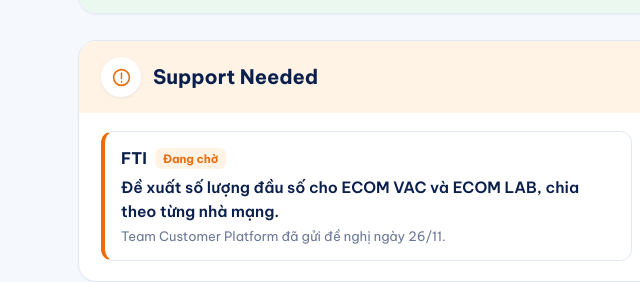
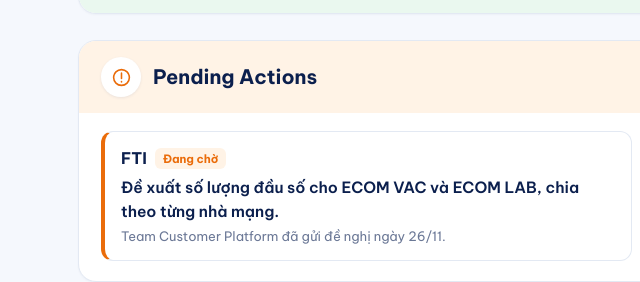
Before and after one commit to brandname-sync/brandname-sync.github.io, a plain HTML site: page index.html in a window 1280 px wide. Shown: the part 434-716 px from the top of the page, 0-640 px from the left. Drawn offline with Linux system fonts and the light colour scheme.

Commit message:
Đổi tiêu đề khung 2 thành Pending Actions
Co-Authored-By: Claude Opus 5.5 <noreply@anthropic.com>
Claude-Session: https://claude.ai/code/session_01WVa7uSuuYCucw836scPNbH

```diff
--- a/index.html
+++ b/index.html
@@ -120,7 +120,7 @@ h1 span{color:var(--blue)}
 
   <!-- 2. Support Needed -->
   <div class="card sec">
-    <div class="sec-h" style="background:var(--orange-bg)"><span class="ic"><svg viewBox="0 0 24 24" style="stroke:var(--orange)"><circle cx="12" cy="12" r="9"/><path d="M12 7v6M12 16.5v.5"/></svg></span><h2>Support Needed</h2><span class="no" style="color:var(--orange)">02</span></div>
+    <div class="sec-h" style="background:var(--orange-bg)"><span class="ic"><svg viewBox="0 0 24 24" style="stroke:var(--orange)"><circle cx="12" cy="12" r="9"/><path d="M12 7v6M12 16.5v.5"/></svg></span><h2>Pending Actions</h2><span class="no" style="color:var(--orange)">02</span></div>
     <div class="body">
       <div class="asks">
         <div class="ask">
```
